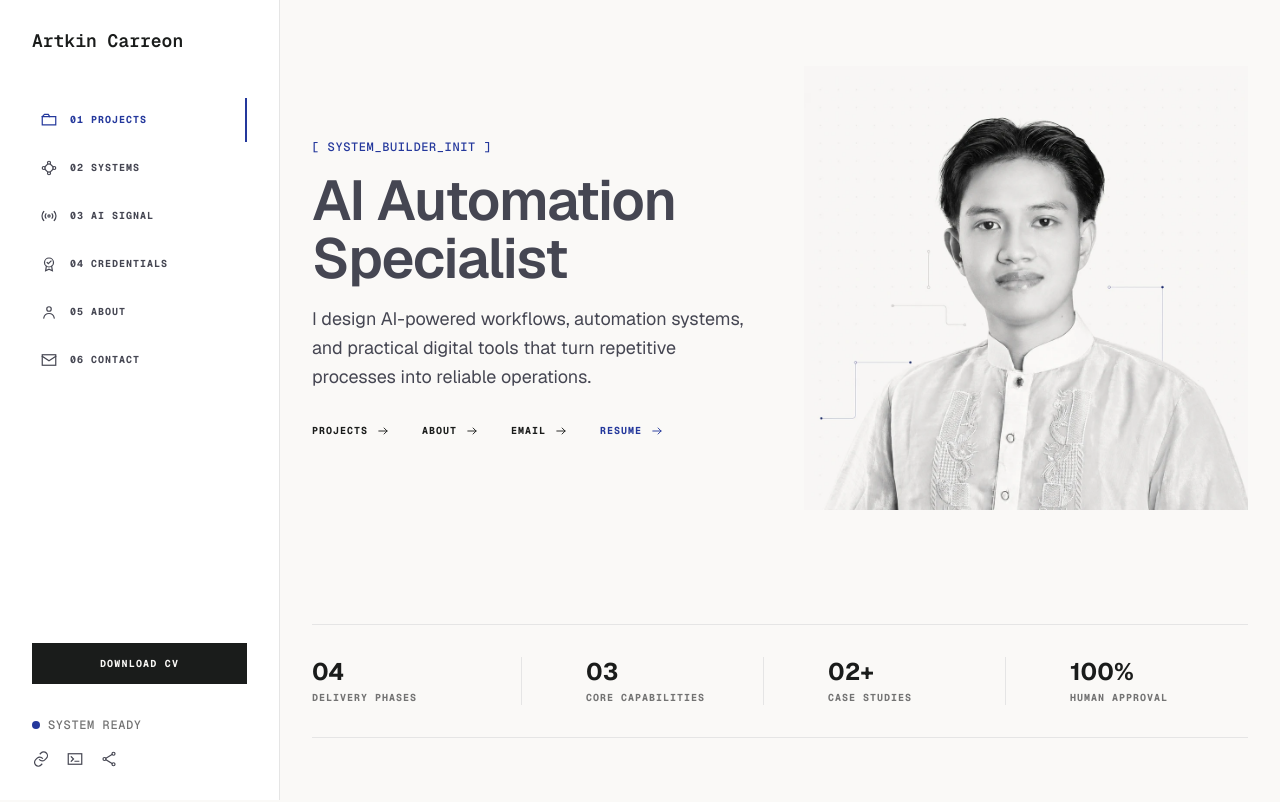
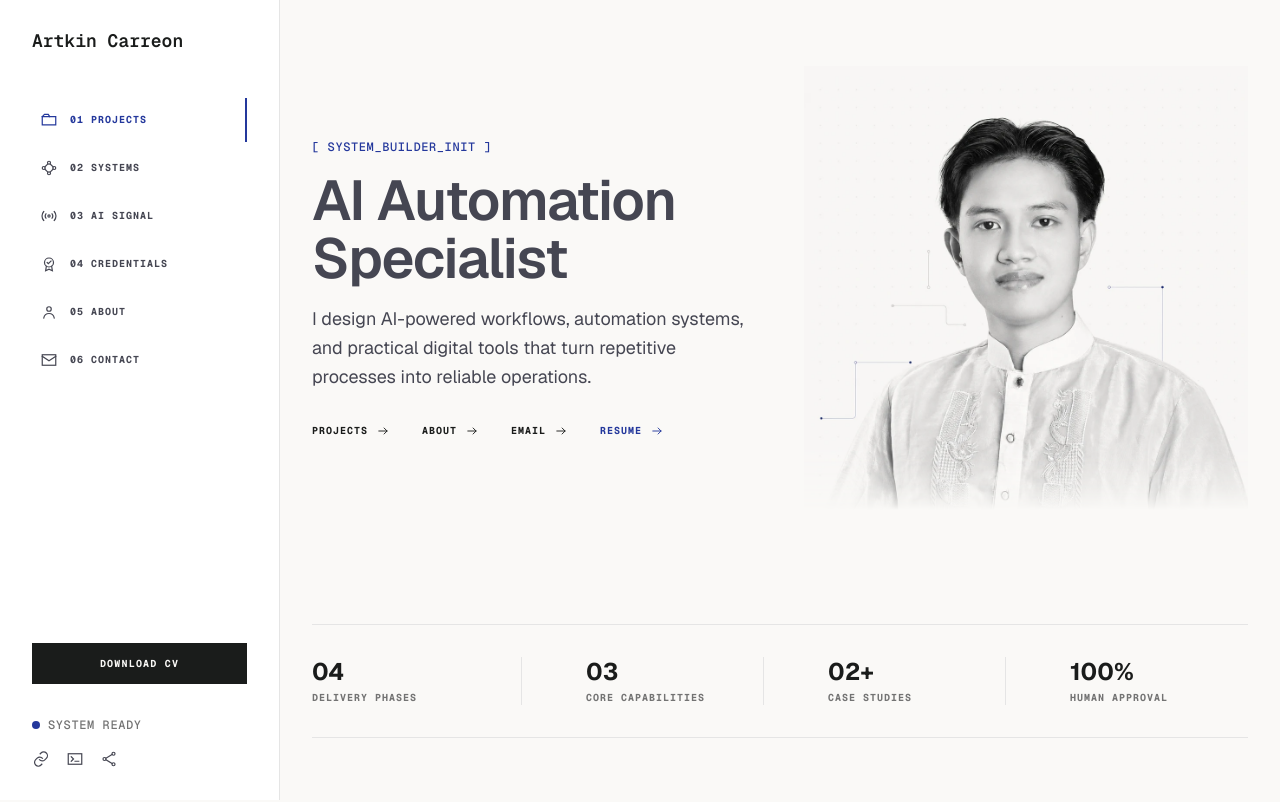
Before and after one commit to kin2001/myportfolio, a Next.js app in the folder web/: page / in a window 1280 px wide. Shown: the top 802 px of the page. Built offline with nearby package versions, Linux system fonts and the light colour scheme; no server answers.

Commit message:
Soften hero portrait bottom edge

```diff
--- a/web/src/app/(site)/page.tsx
+++ b/web/src/app/(site)/page.tsx
@@ -31,7 +31,7 @@ export default function HomePage() {
           </div>
         </div>
         <div className="order-1 mx-auto flex w-full max-w-[280px] justify-center sm:max-w-[360px] md:order-2 md:max-w-md">
-          <Image src="/artkin-hero.webp" alt="Portrait of Artkin Carreon" width={1024} height={1024} sizes="(max-width: 639px) 280px, (max-width: 1023px) 360px, 436px" priority className="aspect-square h-auto w-full object-cover object-center" />
+          <Image src="/artkin-hero.webp" alt="Portrait of Artkin Carreon" width={1024} height={1024} sizes="(max-width: 639px) 280px, (max-width: 1023px) 360px, 436px" priority className="hero-portrait aspect-square h-auto w-full object-cover object-center" />
         </div>
       </section>
 
--- a/web/src/app/globals.css
+++ b/web/src/app/globals.css
@@ -96,6 +96,13 @@ button, a { -webkit-tap-highlight-color: transparent; }
 }
 .hero-link svg { width: 14px; height: 14px; }
 
+.hero-portrait {
+  -webkit-mask-image: linear-gradient(to bottom, #000 0%, #000 84%, rgba(0, 0, 0, .92) 88%, rgba(0, 0, 0, .45) 95%, transparent 100%);
+  mask-image: linear-gradient(to bottom, #000 0%, #000 84%, rgba(0, 0, 0, .92) 88%, rgba(0, 0, 0, .45) 95%, transparent 100%);
+  -webkit-mask-repeat: no-repeat;
+  mask-repeat: no-repeat;
+}
+
 .button-primary,
 .button-secondary {
   min-height: 44px;
```
